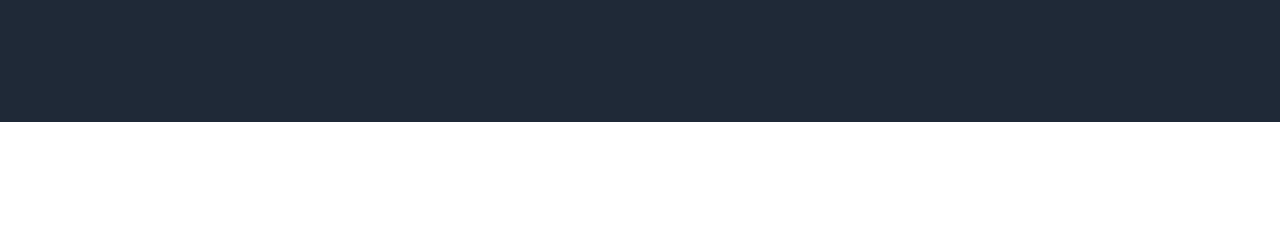
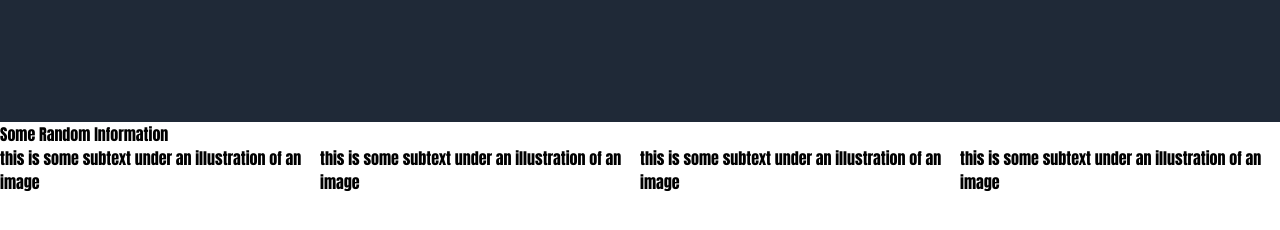
Before and after one commit to Rex-TheCreator/AwesomeWebsite, a plain HTML site: page index.html in a window 1280 px wide. Shown: the part 368-598 px from the top of the page. Drawn offline with Linux system fonts and the light colour scheme.

Commit message:
add basic html structure for second element

```diff
--- a/index.html
+++ b/index.html
@@ -8,6 +8,11 @@
     <link rel="stylesheet" href="style.css"/>
 </head>
 <body>
+
+
+
+
+
 
 <div class="TopContainer">
 
@@ -45,7 +50,48 @@
 
 </div>
 
+
+
+
+
+
 <div class="SecondContainer">
+
+    <div class="HeaderText">
+        Some Random Information
+    </div>
+
+    <ul class="InfoContainer">
+
+        <li class="FirstInfo">
+            <div class="FirstInfoPicture"></div>
+            <div class="FirstInfoText">
+                this is some subtext under an illustration of an image
+            </div>
+        </li>
+
+        <li class="SecondInfo">
+            <div class="SecondInfoPicture"></div>
+            <div class="SecondInfoText">
+                this is some subtext under an illustration of an image
+            </div>
+        </li>
+
+        <li class="ThirdInfo">
+            <div class="ThirdInfoPicture"></div>
+            <div class="ThirdInfoText">
+                this is some subtext under an illustration of an image
+            </div>
+        </li>
+
+        <li class="FourthInfo">
+            <div class="FourhtInfoPicture"></div>
+            <div class="FourthInfoText">
+                this is some subtext under an illustration of an image
+            </div>
+        </li>
+
+    </ul>
 
 </div>
 
```
